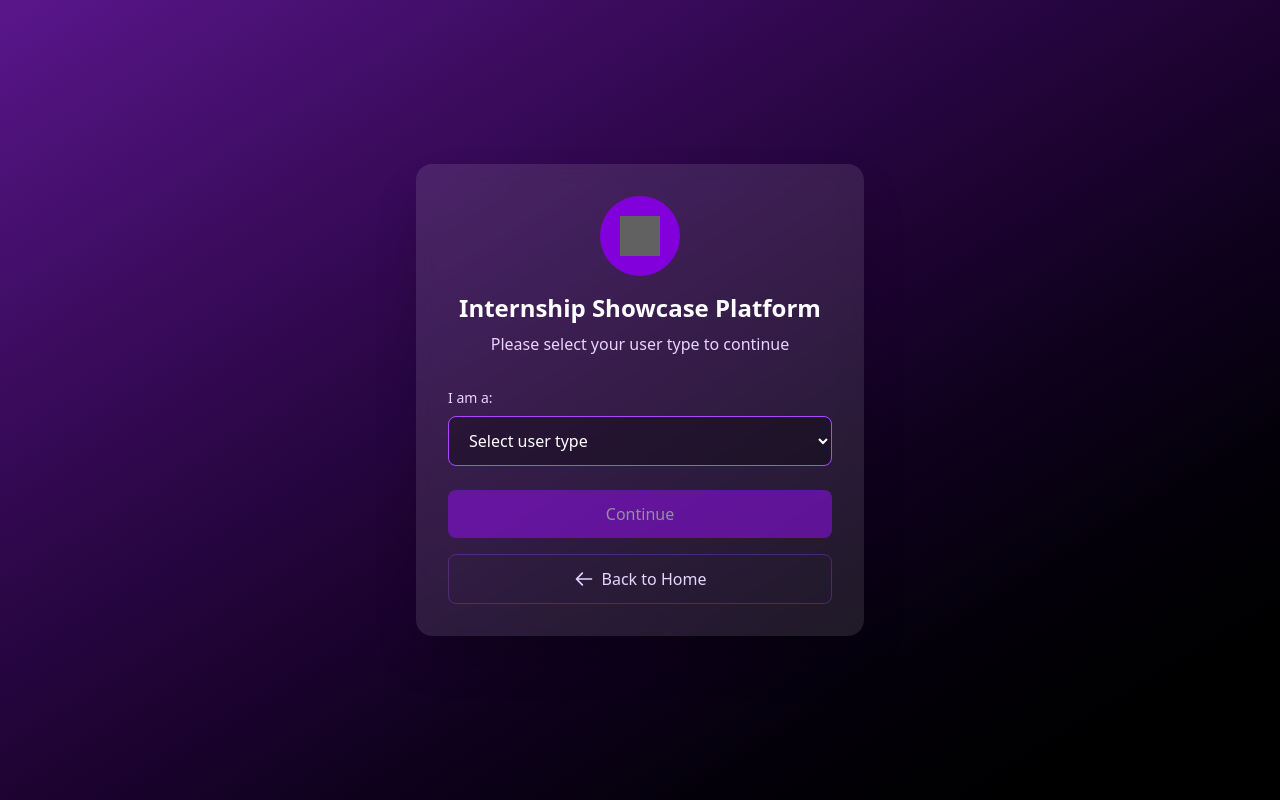
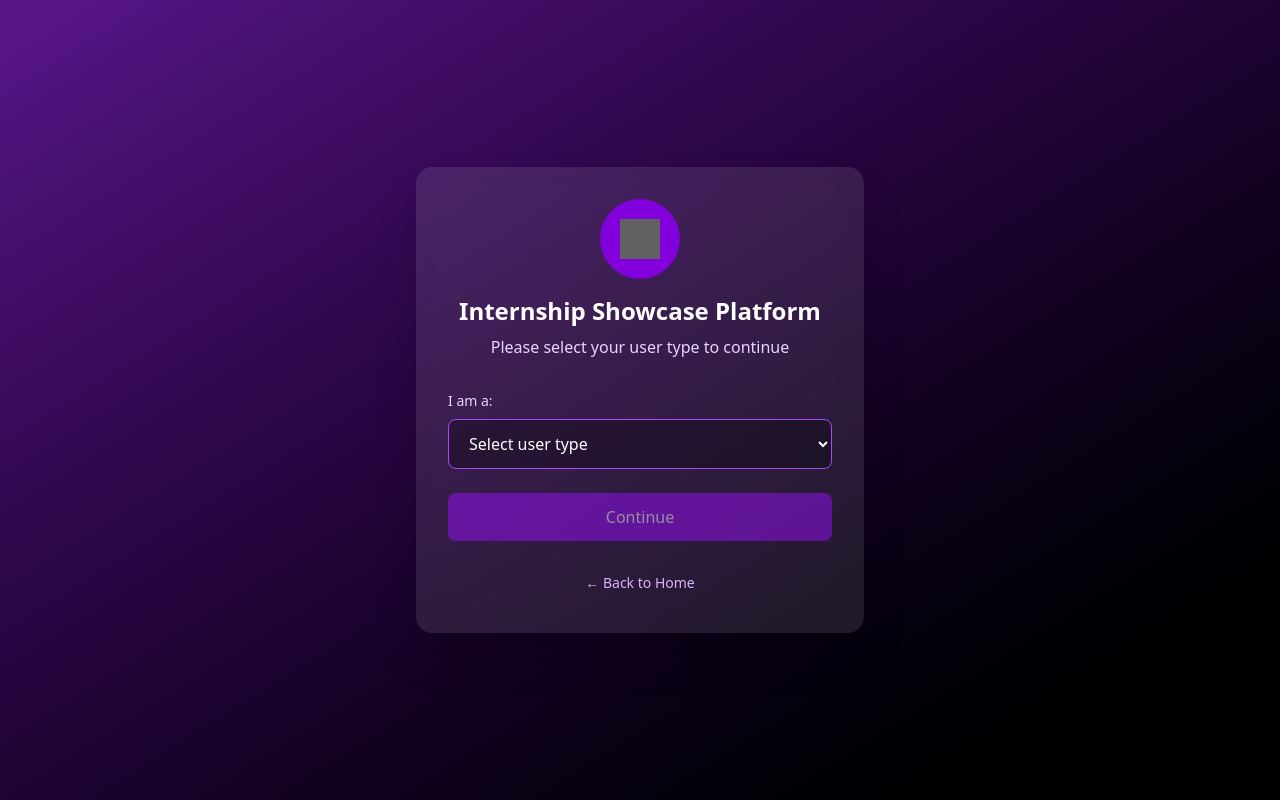
Before and after one commit to Adityadab10/InternTrack, a React (Vite) app in the folder frontend/: page /login in a window 1280 px wide. Built offline with nearby package versions, Linux system fonts and the light colour scheme; no server answers; grey boxes are pictures that could not be loaded.

Commit message:
login route fixed

```diff
--- a/frontend/src/Login.jsx
+++ b/frontend/src/Login.jsx
@@ -1,4 +1,4 @@
-import { useState, useEffect } from "react"
+import { useState } from "react"
 import { useNavigate } from "react-router-dom"
 import { useAuth } from './context/AuthContext'
 
@@ -6,18 +6,6 @@ export default function Login() {
   const { user } = useAuth()
   const [userType, setUserType] = useState("")
   const navigate = useNavigate()
-
-  useEffect(() => {
-    // If user is already logged in, check for profile
-    if (user) {
-      const savedProfile = localStorage.getItem('studentProfile')
-      if (savedProfile) {
-        navigate('/student/StudentDashboard')
-      } else {
-        navigate('/student/StudentProfileForm')
-      }
-    }
-  }, [user, navigate])
 
   const handleSelectChange = (e) => {
     setUserType(e.target.value)
@@ -82,43 +70,25 @@ export default function Login() {
               <option value="Faculty">Faculty</option>
               <option value="Admin">Admin</option>
               <option value="Management">Management</option>
-
             </select>
           </div>
 
-          <div className="space-y-4">
-        {/* Continue Button */}
           <button
             onClick={handleContinue}
             disabled={!userType}
-          className="w-full py-3 px-4 bg-purple-600 hover:bg-purple-700 text-white font-medium rounded-lg transition duration-200 disabled:opacity-50 disabled:cursor-not-allowed"
+            className="w-full py-3 bg-purple-600 text-white rounded-lg hover:bg-purple-700 transition-colors disabled:opacity-50 disabled:cursor-not-allowed"
           >
             Continue
           </button>
 
           <button
             onClick={handleBackToHome}
-              className="w-full py-3 px-4 bg-transparent border border-purple-500/30 hover:bg-purple-500/10 text-purple-200 font-medium rounded-lg transition duration-200 flex items-center justify-center gap-2"
+            className="w-full py-2 text-purple-300 hover:text-white transition-colors text-sm"
           >
-              <svg
-                className="w-5 h-5"
-                fill="none"
-                stroke="currentColor"
-                viewBox="0 0 24 24"
-              >
-                <path
-                  strokeLinecap="round"
-                  strokeLinejoin="round"
-                  strokeWidth={2}
-                  d="M10 19l-7-7m0 0l7-7m-7 7h18"
-                />
-              </svg>
-              Back to Home
+            ← Back to Home
           </button>
         </div>
       </div>
     </div>
-</div>
-
   )
 }
--- a/frontend/src/student/StudentDashboard.jsx
+++ b/frontend/src/student/StudentDashboard.jsx
@@ -29,6 +29,27 @@ const StudentDashboard = () => {
       localStorage.setItem("studentId", location.state.studentId);
     }
   }, [location.state?.studentId]);
+
+  useEffect(() => {
+    const checkProfile = async () => {
+      try {
+        const response = await fetch(`http://localhost:5001/api/student-profile/${user.email}`, {
+          credentials: 'include'
+        });
+
+        if (!response.ok) {
+          // Only redirect if profile definitely doesn't exist
+          navigate('/student/StudentProfileForm');
+        }
+      } catch (error) {
+        console.error('Error checking profile:', error);
+      }
+    };
+
+    if (user?.email) {
+      checkProfile();
+    }
+  }, [user, navigate]);
 
   const fetchAllData = async () => {
     setLoading(true);
--- a/frontend/src/student/StudentLogin.jsx
+++ b/frontend/src/student/StudentLogin.jsx
@@ -22,7 +22,10 @@ const StudentLogin = () => {
       // Update the auth context
       await login(result.user);
 
-      // Check if profile exists
+      // Navigate directly to dashboard first
+      navigate('/student/StudentDashboard');
+
+      // Check if profile exists in the background
       try {
         const response = await fetch(`http://localhost:5001/api/student-profile/${result.user.email}`, {
           credentials: 'include',
@@ -34,15 +37,10 @@ const StudentLogin = () => {
         if (response.ok) {
           const profile = await response.json();
           localStorage.setItem('studentProfile', JSON.stringify(profile));
-          // Directly navigate to dashboard
-          navigate('/student/StudentDashboard');
-        } else {
-          // Only navigate to profile form if profile doesn't exist
-          navigate('/student/StudentProfileForm');
         }
       } catch (error) {
         console.error("Profile check error:", error);
-        navigate('/student/StudentProfileForm');
+        // Don't redirect here, let the dashboard handle profile checks
       }
     } catch (error) {
       console.error("Sign in error:", error);
```
Lines whose indentation alone changed are shown as unchanged.
